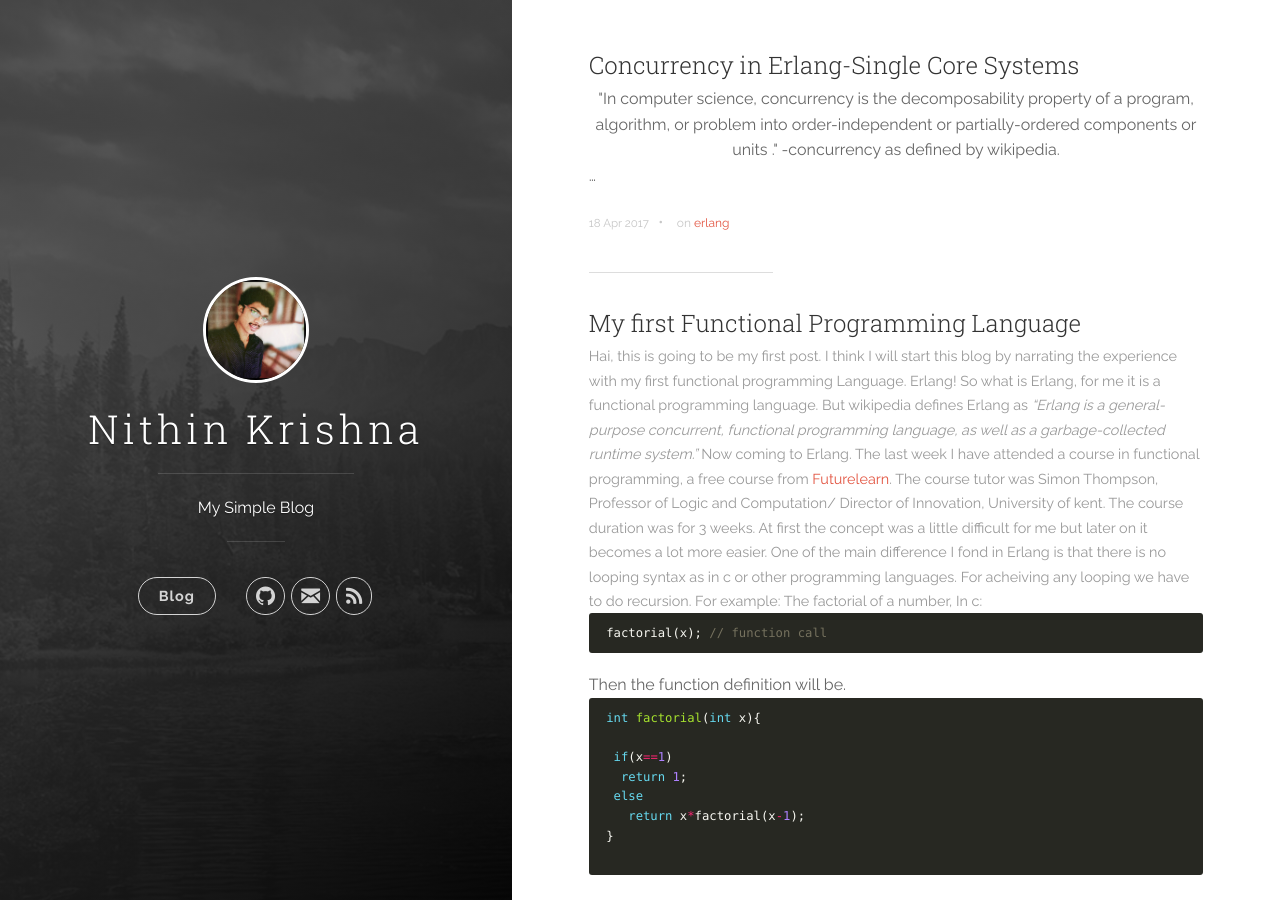
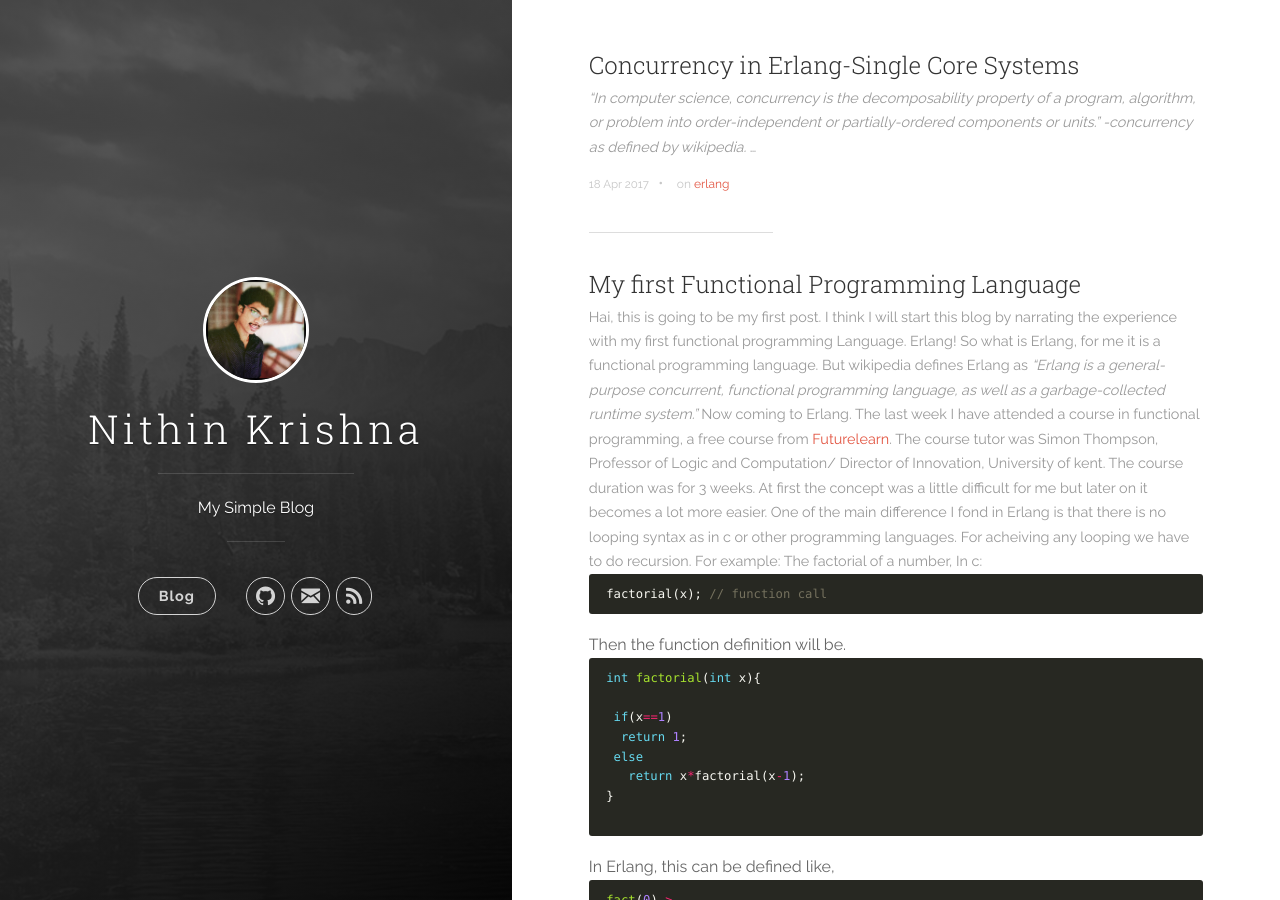
Before and after one commit to nithinkr1shna/nithinkr1shna.github.io, a Jekyll site: the page built from index.html, in a window 1280 px wide and 900 px high. Built offline with Jekyll 4.4.1, drawn with Linux system fonts in a browser that asks for light colours; nearby versions of some CDN libraries; the list of posts is cut into pages by our own code.

```diff
--- a/_posts/2017-04-18-concurrency-in-erlang.markdown
+++ b/_posts/2017-04-18-concurrency-in-erlang.markdown
@@ -5,8 +5,7 @@ categories:  [erlang]
 tags: [erlang]
 ---
 
-<center>"In computer science, concurrency is the decomposability property of a program, algorithm, or problem into order-independent or partially-ordered components or units
-." -concurrency as defined by wikipedia.</center>
+*"In computer science, concurrency is the decomposability property of a program, algorithm, or problem into order-independent or partially-ordered components or units." -concurrency as defined by wikipedia.*
 
 
 
```
